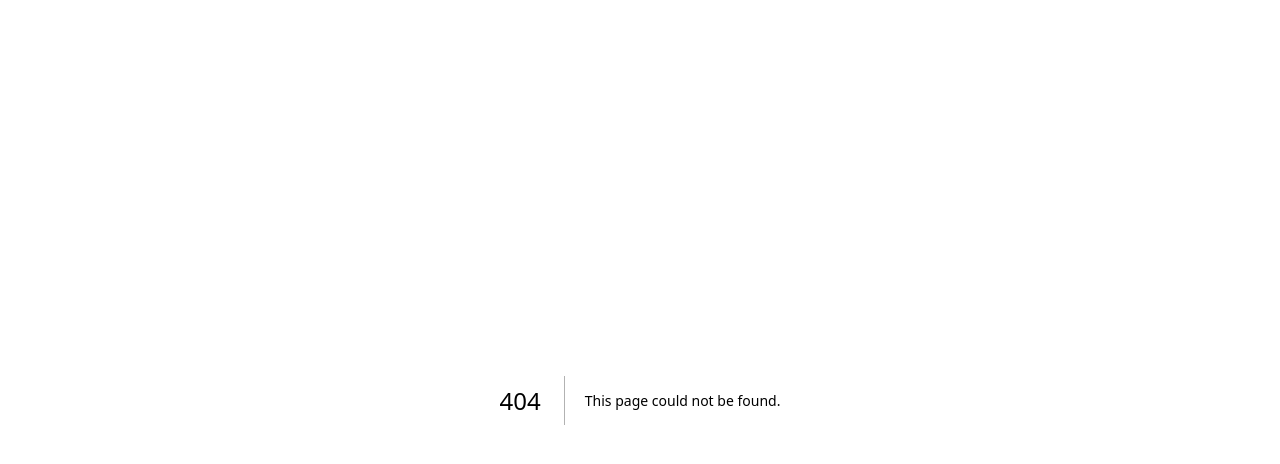
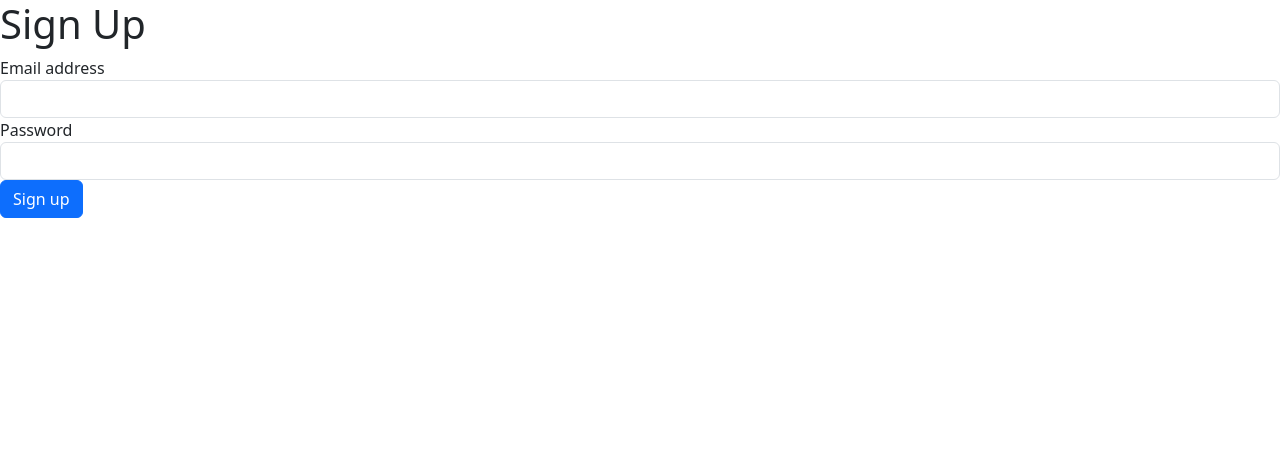
Before and after one commit to asusrid/ticketing, a Next.js app in the folder client/: page /auth/signup in a window 1280 px wide. Before the commit this address had no page. Shown: the top 464 px of the page. Built offline with nearby package versions, Linux system fonts and the light colour scheme.

Commit message:
added global bootstrap + form

```diff
--- a/client/package.json
+++ b/client/package.json
@@ -10,6 +10,7 @@
   "author": "",
   "license": "ISC",
   "dependencies": {
+    "bootstrap": "^5.3.3",
     "next": "^13.5.6",
     "react": "^18.3.1",
     "react-dom": "^18.3.1"
--- /dev/null
+++ b/client/pages/_app.js
@@ -0,0 +1,5 @@
+import "bootstrap/dist/css/bootstrap.css";
+
+export default ({ Component, pageProps }) => {
+  return <Component {...pageProps} />;
+};
--- /dev/null
+++ b/client/pages/auth/signup.js
@@ -0,0 +1,16 @@
+export default () => {
+  return (
+    <form>
+      <h1>Sign Up</h1>
+      <div className="form-group">
+        <label>Email address</label>
+        <input className="form-control" />
+      </div>
+      <div className="form-group">
+        <label>Password</label>
+        <input type="password" className="form-control" />
+      </div>
+      <button className="btn btn-primary">Sign up</button>
+    </form>
+  );
+};
```
Also changed, not shown: 1 other file (tests, documents, lock files or other folders).
